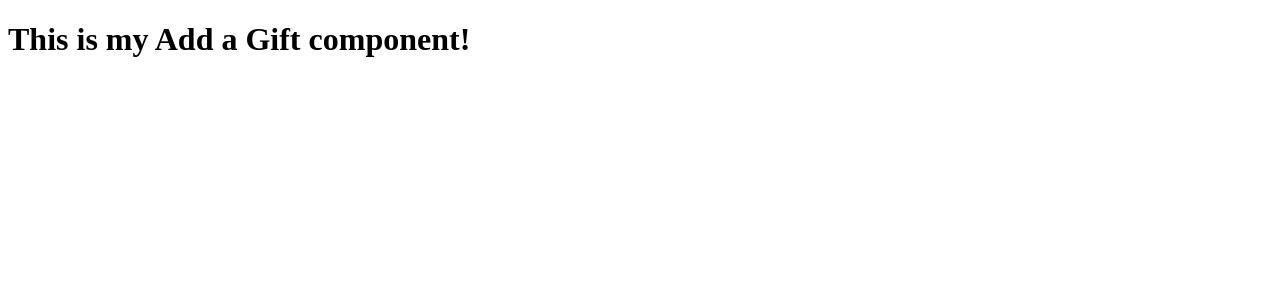
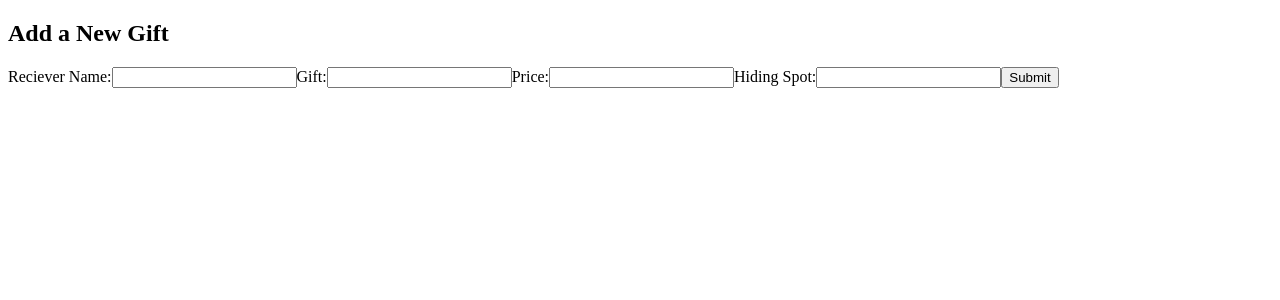
Before and after one commit to cmakatura/gift-tracker, a React (Create React App) app: page /addnewgift in a window 1280 px wide. Shown: the top 300 px of the page. Built offline with nearby package versions, Linux system fonts and the light colour scheme.

Commit message:
created input form for new gift

```diff
--- a/src/components/AddNewGift.js
+++ b/src/components/AddNewGift.js
@@ -1,7 +1,61 @@
 import React from "react";
+import { useState } from "react";
 
 function AddNewGift() {
-  return <h1>This is my Add a Gift component!</h1>;
+  const [reciever, setReciever] = useState('');
+  const [gift, setGift] = useState('');
+  const [price, setPrice] = useState('');
+  const [hidingSpot, setHidingSpot] = useState('');
+
+  const handleSubmit = (e) => {
+    e.preventDefault();
+    const card = { reciever, gift, price, hidingSpot};
+
+    console.log(card);
+  }
+
+return(
+  <div>
+    <h2>Add a New Gift</h2>
+    <form onSubmit={handleSubmit}>
+
+      <label>Reciever Name:</label>
+      <input
+      type="text"
+      required
+      value={reciever}
+      onChange = {(e) => setReciever(e.target.value)}
+      />
+
+      <label>Gift:</label>
+      <input
+      type="text"
+      required
+      value={gift}
+      onChange = {(e) => setGift(e.target.value)}
+      />
+
+      <label>Price:</label>
+      <input
+      type="text"
+      required
+      value={price}
+      onChange = {(e) => setPrice(e.target.value)}
+      />
+
+      <label>Hiding Spot:</label>
+      <input
+      type="text"
+      required
+      value={hidingSpot}
+      onChange = {(e) => setHidingSpot(e.target.value)}
+      />
+
+      <input type="submit" value="Submit" />
+
+    </form>
+  </div>
+  )
 }
 
 export default AddNewGift;
--- a/src/components/Header.js
+++ b/src/components/Header.js
@@ -0,0 +1 @@
+//Styled and has context of The Gift Tracker
--- a/src/components/Login.js
+++ b/src/components/Login.js
@@ -1,55 +1,12 @@
-import React, { useState } from "react";
-import { useHistory } from "react-router-dom";
+import React from "react";
+
+function Login() {
+  return <h1>This is my login component!</h1>;
+}
 
 
-function Login({ onLogin }) {
-    const history = useHistory();
-    const [loginData, setLoginData] = useState({
-      username: "",
-      password: "",
-    });
+//need state to set user
+//need user input
+//redirect to home page
 
-    function handleChange(e) {
-      setLoginData({
-        ...loginData, [e.target.name]: e.target.value,
-      });
-    }
-
-    function handleSubmit(e) {
-
-      e.preventDefault();
-      fetch("http://localhost:3000/login", {
-        method: "POST",
-        headers: {
-          "Content-Type": "application/json",
-        },
-        body: JSON.stringify(loginData),
-      })
-        .then((r) => r.json())
-        .then((user) => {
-          onLogin(user);
-          history.push("/Home");
-        });
-    }
-
-    return (
-      <form onSubmit={handleSubmit}>
-        <input
-          type="text"
-          name="username"
-          value={loginData.username}
-          onChange={handleChange}
-        />
-        <input
-          type="password"
-          name="password"
-          value={loginData.password}
-          onChange={handleChange}
-        />
-        <button type="submit">Login</button>
-      </form>
-    );
-  }
-
-  export default Login;
-  export { useHistory } from "react-router-dom";
+export default Login;
--- a/src/components/MyGifts.js
+++ b/src/components/MyGifts.js
@@ -4,4 +4,7 @@ function MyGifts() {
   return <h1>This is My Gifts component!</h1>;
 }
 
+// Create card on New gift input box and display here in a grid
+// add a filter to be able to filter by name
+
 export default MyGifts;
--- a/src/components/SignUp.js
+++ b/src/components/SignUp.js
@@ -4,4 +4,7 @@ function SignUp() {
   return <h1>This is my signup component!</h1>;
 }
 
+// create POST request to add to data
+// see notes from meeting
+
 export default SignUp;
```
